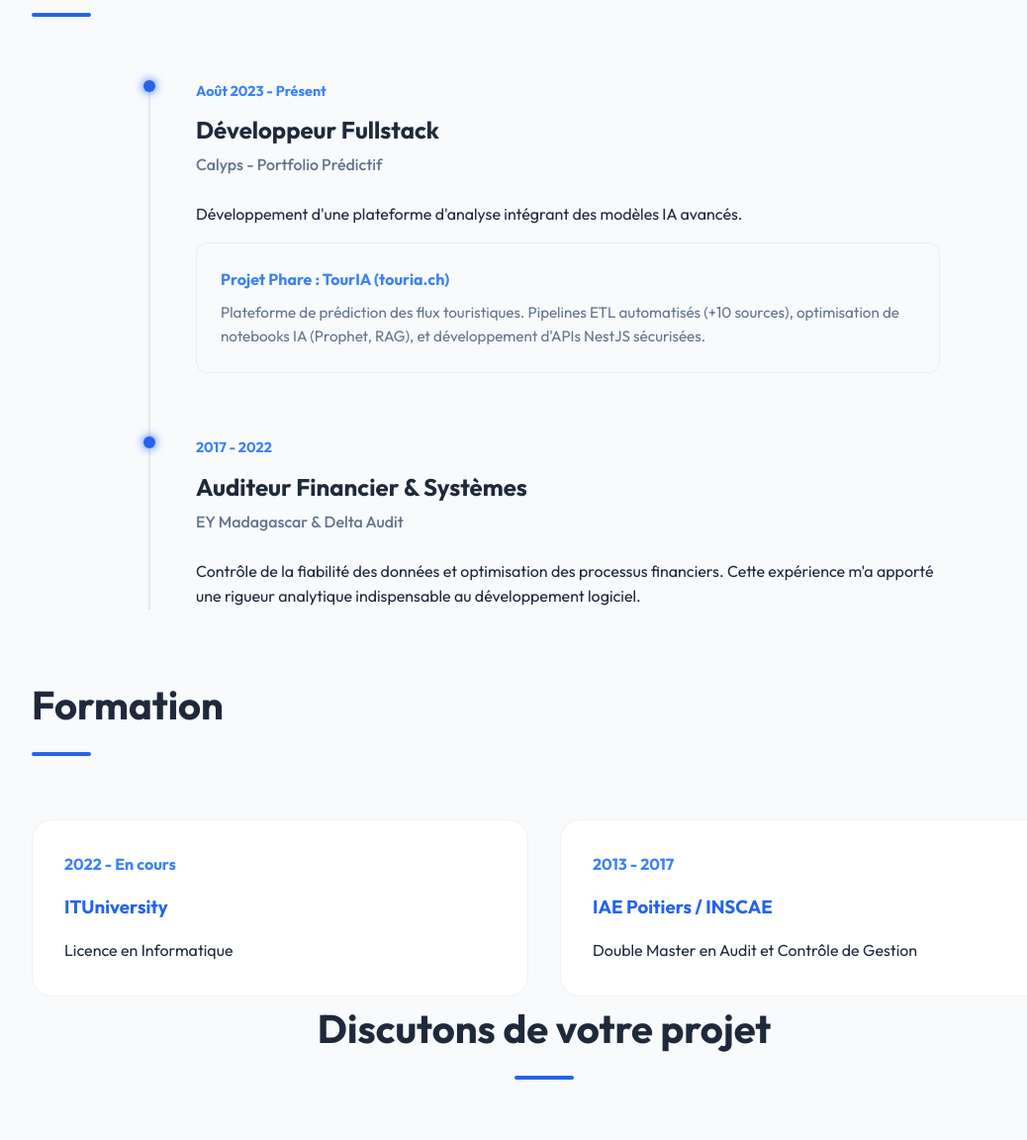
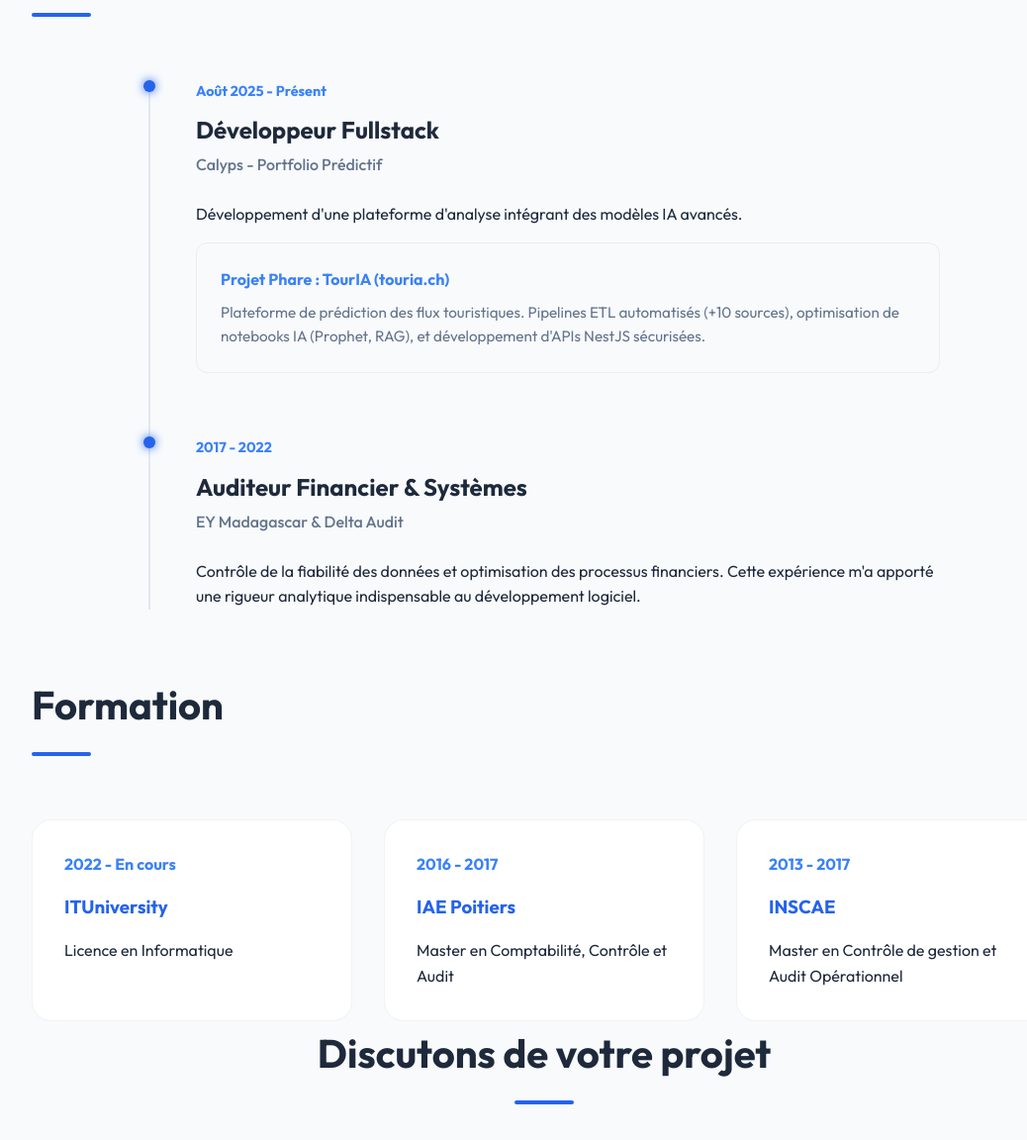
Before and after one commit to Martzcode/martzcode.github.io, a plain HTML site: page index.html in a window 1280 px wide. Shown: the part 1540-2692 px from the top of the page at 99% size, without its empty margins (90-1128 px from the left). Drawn offline with Linux system fonts and the light colour scheme.

Commit message:
Update index.html

```diff
--- a/index.html
+++ b/index.html
@@ -123,7 +123,7 @@
             <!-- Calyps -->
             <div class="timeline-item" data-reveal>
                 <div class="timeline-content">
-                    <div class="date">Août 2023 - Présent</div>
+                    <div class="date">Août 2025 - Présent</div>
                     <h3>Développeur Fullstack</h3>
                     <div class="company">Calyps - Portfolio Prédictif</div>
                     <p>Développement d'une plateforme d'analyse intégrant des modèles IA avancés.</p>
@@ -167,10 +167,17 @@
             </div>
 
             <div class="skill-card glass" data-reveal>
+                <div class="date" style="color: var(--secondary); font-weight: 700; margin-bottom: 1rem;">2016 - 2017
+                </div>
+                <h3>IAE Poitiers</h3>
+                <p>Master en Comptabilité, Contrôle et Audit</p>
+            </div>
+
+            <div class="skill-card glass" data-reveal>
                 <div class="date" style="color: var(--secondary); font-weight: 700; margin-bottom: 1rem;">2013 - 2017
                 </div>
-                <h3>IAE Poitiers / INSCAE</h3>
-                <p>Double Master en Audit et Contrôle de Gestion</p>
+                <h3>INSCAE</h3>
+                <p>Master en Contrôle de gestion et Audit Opérationnel</p>
             </div>
         </div>
     </section>
```
